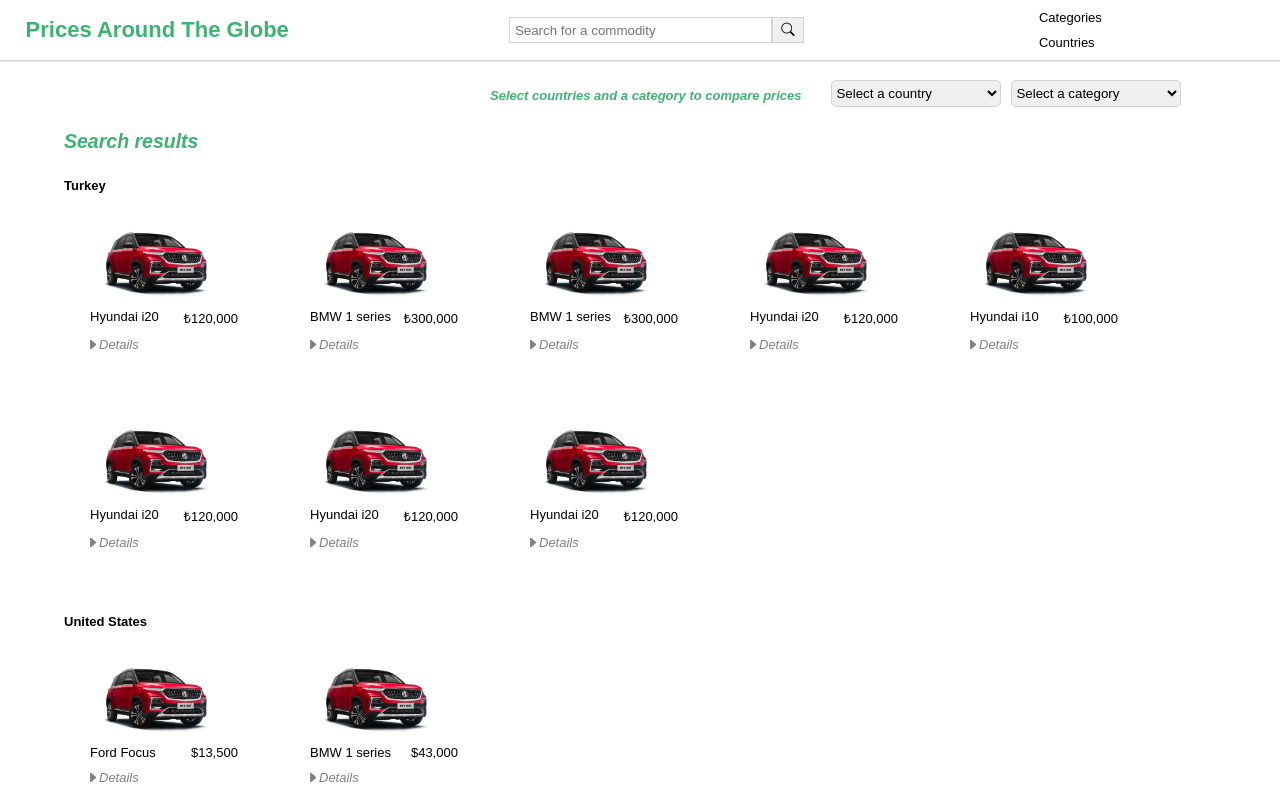
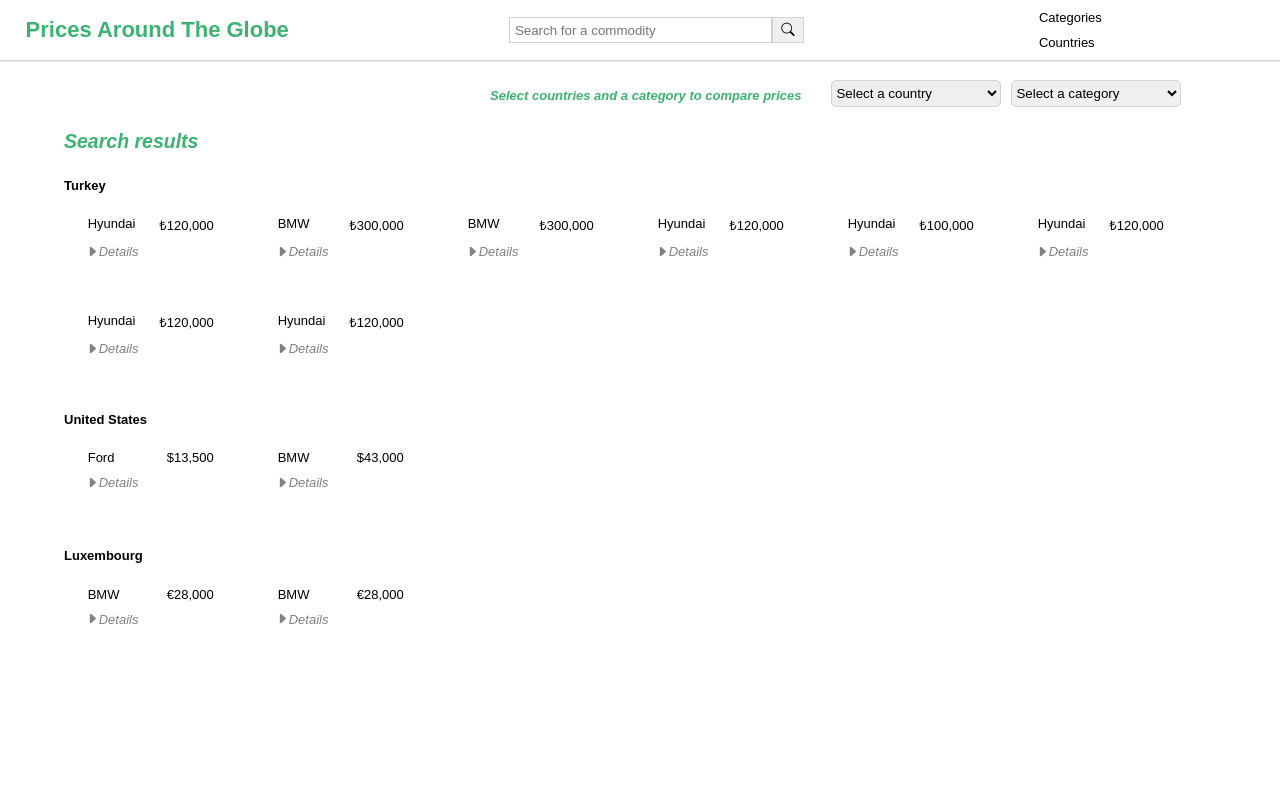
Before and after one commit to gokcelb/prices-around-the-globe, a Vue app in the folder client/: page / in a window 1280 px wide. Shown: the top 800 px of the page. Built offline with nearby package versions, Linux system fonts and the light colour scheme; the HTML template or start-up script is replaced by a standard one.

Commit message:
changed how car data is displayed in Category component

```diff
--- a/client/babel.config.js
+++ /dev/null
@@ -1,5 +0,0 @@
-module.exports = {
-  presets: [
-    '@vue/cli-plugin-babel/preset'
-  ]
-}
--- a/client/src/components/CarCard.vue
+++ b/client/src/components/CarCard.vue
@@ -1,30 +1,29 @@
 <template>
   <div class="car-card">
-    <img class="car-img" alt="some car" src="../../public/somecar.jpeg">
+<!--    <img class="car-img" alt="some car" src="../../public/somecar.jpeg">-->
     <div class="car-info">
-      <p>{{ formattedCarTitle }}</p>
+      <p>{{ car.make }}</p>
       <p>{{ car.currency }}{{ car.price }}</p>
     </div>
     <div class="car-details">
       <i class="bi arrow" @click="toggleDetails" :class="{'bi-caret-down-fill': isClicked, 'bi-caret-right-fill': !isClicked}">Details</i>
       <div class="details" v-if="detailsToggled">
+        <div v-if="car.modelFeatures">
+          <p><span class="details-title">Model</span>: {{ car.modelFeatures }}</p>
+        </div>
         <div v-if="car.year">
-          <p>Year: {{ car.year }}</p>
+          <p><span class="details-title">Year</span>: {{ car.year }}</p>
         </div>
         <div v-if="car.mileage">
-          <p>Mileage: {{ car.mileage }}</p>
+          <p><span class="details-title">Mileage</span>: {{ car.mileage }}</p>
         </div>
         <div v-if="car.fuel">
-          <p>Fuel Type: {{ car.fuel }}</p>
-        </div>
-        <div v-if="car.features">
-          <p>Engine: {{ car.features }}</p>
+          <p><span class="details-title">Fuel Type</span>: {{ car.fuel }}</p>
         </div>
       </div>
     </div>
   </div>
 </template>
-
 
 <script>
 export default {
@@ -45,9 +44,9 @@
     }
   },
   computed: {
-    formattedCarTitle: function () {
-      return `${this.car.make} ${this.car.model}`;
-    }
+    // formattedCarInfo: function () {
+    //   return `${this.car.make} ${this.car.model} ${this.car.features}`;
+    // }
   },
 };
 </script>
@@ -55,9 +54,10 @@
 <style scoped>
 .car-card {
   float: left;
-  min-height: 150px;
+  min-height: 50px;
   height: auto;
-  max-width: 180px;
+  max-width: 150px;
+  width: 150px;
   margin: 2% 1%;
   padding: 10px;
 }
@@ -87,6 +87,11 @@
   color: grey;
 }
 
+.details-title {
+  /*text-decoration: underline;*/
+  /*font-style: italic;*/
+}
+
 .details {
   margin-left: 15px;
 }
--- a/client/src/views/Category.vue
+++ b/client/src/views/Category.vue
@@ -2,8 +2,7 @@
   <div id="category">
     <app-header></app-header>
     <div class="content">
-      <h2 style="color: mediumseagreen; margin: 30px 0 10px 30px">Categories</h2>
-      <h3 style="margin: 30px 0 10px 40px;">{{ $route.params.category }}</h3>
+      <h3 class="category-name">{{ capitalizedCategory }}</h3>
       <div class="search-results">
         <ul>
           <li v-for="(carItem, idx) in results" :key="idx">
@@ -34,9 +33,13 @@
   },
   methods: {
     retrieveCategoryItems: async function () {
-      console.log(this.category)
       this.results = await getCategoryItems(this.category);
     },
+  },
+  computed: {
+    capitalizedCategory: function () {
+      return this.$route.params.category.charAt(0).toUpperCase() + this.$route.params.category.slice(1);
+    }
   },
   mounted () {
     this.retrieveCategoryItems();
@@ -60,4 +63,14 @@
 .search-results > ul > li {
   margin: 10px 20px 10px 0;
 }
+
+.category-name {
+  margin: 30px 60px 10px 20px;
+  background-color: mediumseagreen;
+  color: white;
+  padding: 10px;
+  border-radius: 10px;
+  opacity: 0.9;
+  font-size: 16px;
+}
 </style>
--- a/client/src/views/Home.vue
+++ b/client/src/views/Home.vue
@@ -72,98 +72,89 @@
           {
             country: "Turkey",
             make: "Hyundai",
-            model: "i20",
+            modelFeatures: "i20 2B 2B",
             currency: "₺",
             price: "120,000",
             imageURL: require("../../public/somecar.jpeg"),
             year: "2010",
             fuel: "Diesel",
-            features: "2B 2B",
             mileage: "78,000",
           },
           {
             country: "Turkey",
             make: "BMW",
-            model: "1 series",
+            modelFeatures: "1 series 2C Pheonix",
             currency: "₺",
             price: "300,000",
             imageURL: require("../../public/somecar.jpeg"),
             year: "2000",
             fuel: "Gas",
-            features: "2C Pheonix",
             mileage: "10,000",
           },
           {
             country: "Turkey",
             make: "BMW",
-            model: "1 series",
+            modelFeatures: "1 series 2B 2B",
             currency: "₺",
             price: "300,000",
             imageURL: require("../../public/somecar.jpeg"),
             year: "2010",
             fuel: "Diesel",
-            features: "2B 2B",
             mileage: "78,000",
           },
           {
             country: "Turkey",
             make: "Hyundai",
-            model: "i20",
+            modelFeatures: "i20",
             currency: "₺",
             price: "120,000",
             imageURL: require("../../public/somecar.jpeg"),
             year: "2010",
             fuel: "Diesel",
-            features: "2B 2B",
             mileage: "78,000",
           },
           {
             country: "Turkey",
             make: "Hyundai",
-            model: "i10",
+            modelFeatures: "i10",
             currency: "₺",
             price: "100,000",
             imageURL: require("../../public/somecar.jpeg"),
             year: "2010",
             fuel: "Diesel",
-            features: "2B 2B",
             mileage: "78,000",
           },
-
           {
             country: "Turkey",
             make: "Hyundai",
-            model: "i20",
+            modelFeatures: "i20 2B 2B",
             currency: "₺",
             price: "120,000",
             imageURL: require("../../public/somecar.jpeg"),
             year: "2010",
             fuel: "Diesel",
-            features: "2B 2B",
             mileage: "78,000",
           },
           {
             country: "Turkey",
             make: "Hyundai",
-            model: "i20",
+            modelFeatures: "i20 2C Pheonix",
             currency: "₺",
             price: "120,000",
             imageURL: require("../../public/somecar.jpeg"),
             year: "2010",
             fuel: "Diesel",
-            features: "2B 2B",
             mileage: "78,000",
           },
           {
             country: "Turkey",
             make: "Hyundai",
-            model: "i20",
+            modelFeatures: "i20 2B 2B",
             currency: "₺",
             price: "120,000",
             imageURL: require("../../public/somecar.jpeg"),
             year: "2010",
             fuel: "Diesel",
-            features: "2B 2B",
             mileage: "78,000",
           },
         ],
@@ -171,25 +162,23 @@
           {
             country: "United States",
             make: "Ford",
-            model: "Focus",
+            modelFeatures: "Focus SCX 1.0",
             currency: "$",
             price: "13,500",
             imageURL: require("../../public/somecar.jpeg"),
             year: "2010",
             fuel: "Diesel",
-            features: "2B 2B",
             mileage: "78,000",
           },
           {
             country: "United States",
             make: "BMW",
-            model: "1 series",
+            modelFeatures: "1 series",
             currency: "$",
             price: "43,000",
             imageURL: require("../../public/somecar.jpeg"),
             year: "2010",
             fuel: "Diesel",
-            features: "2B 2B",
             mileage: "78,000",
           },
         ],
@@ -197,25 +186,23 @@
           {
             country: "Luxembourg",
             make: "BMW",
-            model: "1 series",
+            modelFeatures: "1 series",
             currency: "€",
             price: "28,000",
             imageURL: require("../../public/somecar.jpeg"),
             year: "2010",
             fuel: "Diesel",
-            features: "2B 2B",
             mileage: "78,000",
           },
           {
             country: "Luxembourg",
             make: "BMW",
-            model: "1 series",
+            modelFeatures: "1 series",
             currency: "€",
             price: "28,000",
             imageURL: require("../../public/somecar.jpeg"),
             year: "2010",
             fuel: "Diesel",
-            features: "2B 2B",
             mileage: "78,000",
           },
         ]
```
Also changed, not shown: client/babel.config.cjs (added, +13 -0 lines).
